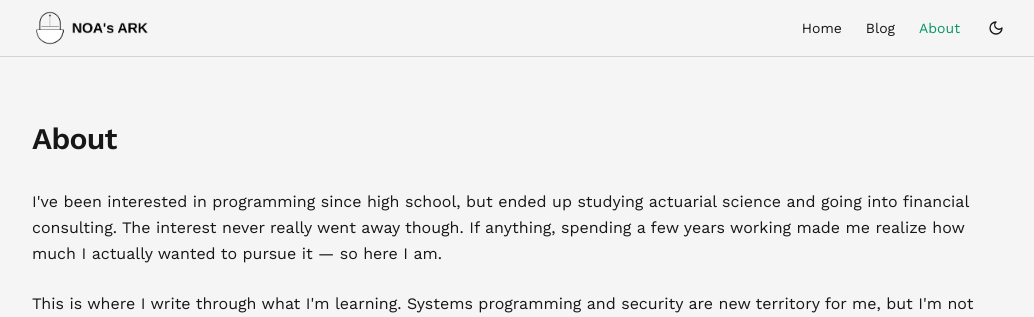
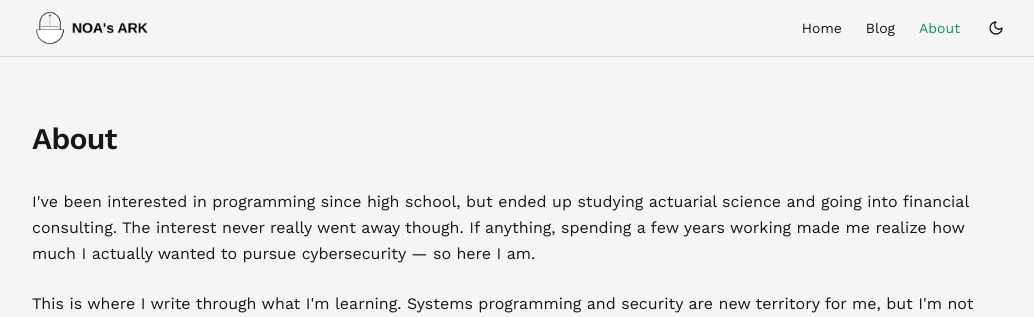
Before and after one commit to n0as-ark/logbook, a React (Vite) app: page /logbook/about in a window 1280 px wide. Shown: the top 317 px of the page, without its empty margins (120-1154 px from the left). Built offline with nearby package versions, Linux system fonts and the light colour scheme; the HTML template or start-up script is replaced by a standard one.

Commit message:
Update About.tsx

```diff
--- a/src/pages/About.tsx
+++ b/src/pages/About.tsx
@@ -27,7 +27,7 @@ const About = () => {
       <div className="space-y-6 mb-16 max-w-5xl">
         <p className="text-muted-foreground leading-relaxed">
           I've been interested in programming since high school, but ended up studying actuarial science and going into financial consulting. The interest never really went away though.
-          If anything, spending a few years working made me realize how much I actually wanted to pursue it — so here I am.
+          If anything, spending a few years working made me realize how much I actually wanted to pursue cybersecurity — so here I am.
         </p>
         <p className="text-muted-foreground leading-relaxed">
           This is where I write through what I'm learning. Systems programming and security are new territory for me, but I'm not starting from zero. Partly to keep track, partly because explaining something is the fastest way to find out if you actually understand it.
```
